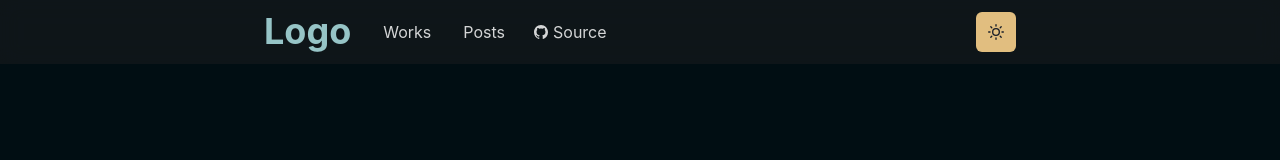
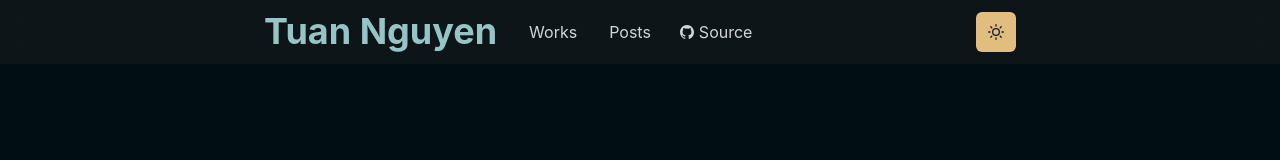
Before and after one commit to supperhellokitty20/homepage, a Next.js app: page / in a window 1280 px wide. Shown: the top 160 px of the page. Built offline with nearby package versions, Linux system fonts and the light colour scheme; no server answers.

Commit message:
update logo

```diff
--- a/src/components/logo.tsx
+++ b/src/components/logo.tsx
@@ -1,12 +1,20 @@
 import {
-    Heading
+    Heading,
+    Link,
 } from '@chakra-ui/react'
-
+import NextLink from 'next/link'
 
 //Draw logo here
 const Logo = () => {
     return (
-        <p>Logo</p>
+        <Link as={NextLink} href="/"
+        style ={{
+            textDecoration: 'none',
+            color: 'inherit',
+            letterSpacing: 'tight',
+        }}
+        >Tuan Nguyen
+        </Link>
     )
 }
 
```
